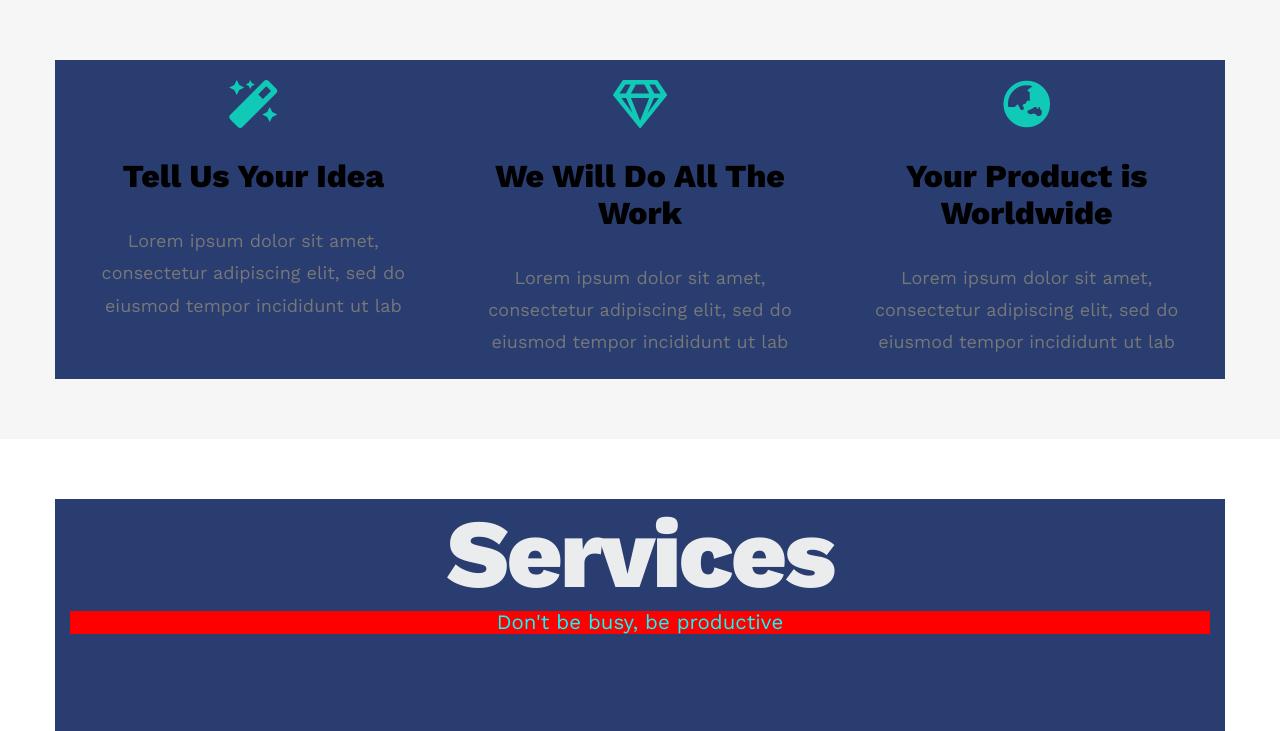
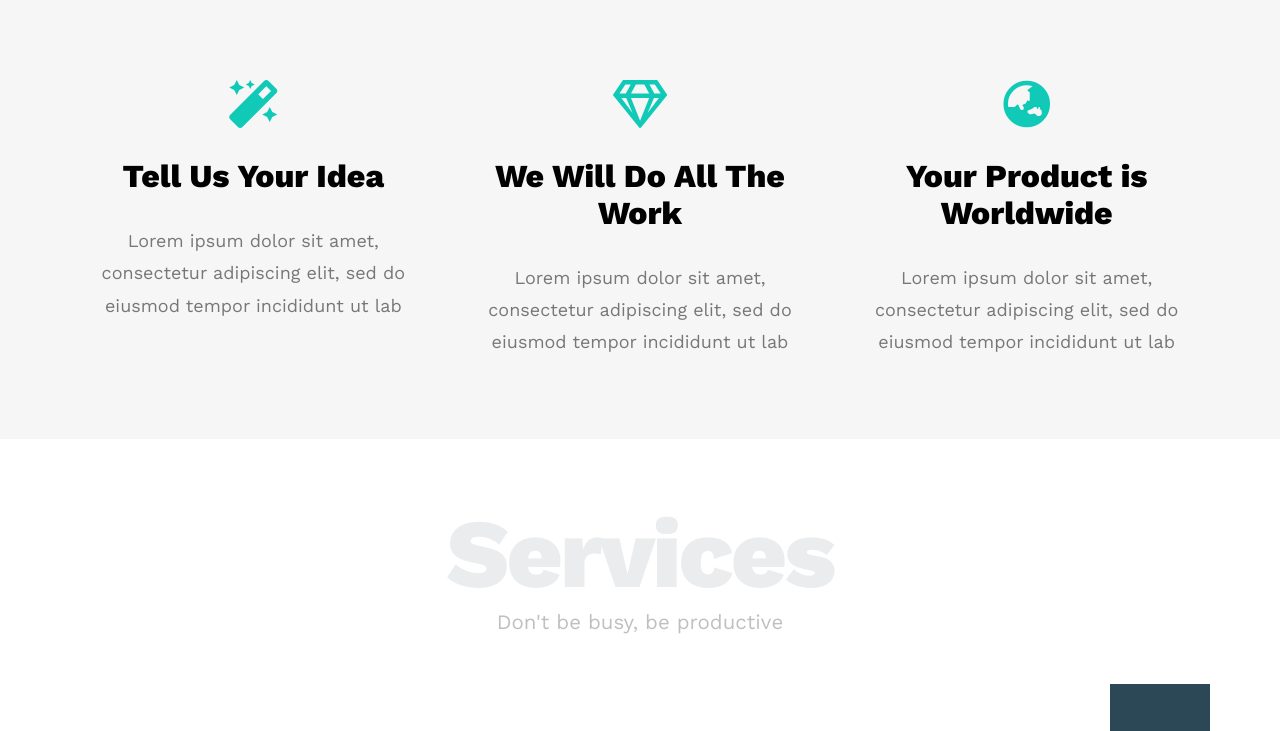
Before and after one commit to amallhalim/loan-website, a plain HTML site: page index.html in a window 1280 px wide. Shown: the part 800-1531 px from the top of the page. Drawn offline with nearby package versions, Linux system fonts and the light colour scheme.

Commit message:
^^ new sumbit^^

```diff
--- a/css/general.css
+++ b/css/general.css
@@ -43,7 +43,6 @@ body {
   font-size: 1.6vw;
   text-align: center;
   color: #79797979;
-  color: rgb(0, 255, 255);
 }
 
 /* end special components====== */
@@ -55,7 +54,6 @@ body {
   .container {
     /* width: 750px; */
     width: 95vw;
-    background-color: rgb(200, 108, 213);
   }
   .special_heading {
     /* font-size: 60px; */
@@ -64,7 +62,6 @@ body {
 
   .special_heading + p {
     margin-top: 0px;
-    background-color: red;
   }
 }
 
@@ -74,7 +71,6 @@ body {
   .container {
     /* width: 970px; */
     width: 97.78vw;
-    background-color: rgb(189, 209, 140);
   }
 }
 
@@ -83,6 +79,5 @@ body {
 @media (min-width: 1200px) {
   .container {
     width: 1170px;
-    background-color: rgb(42, 61, 113);
   }
 }
```
